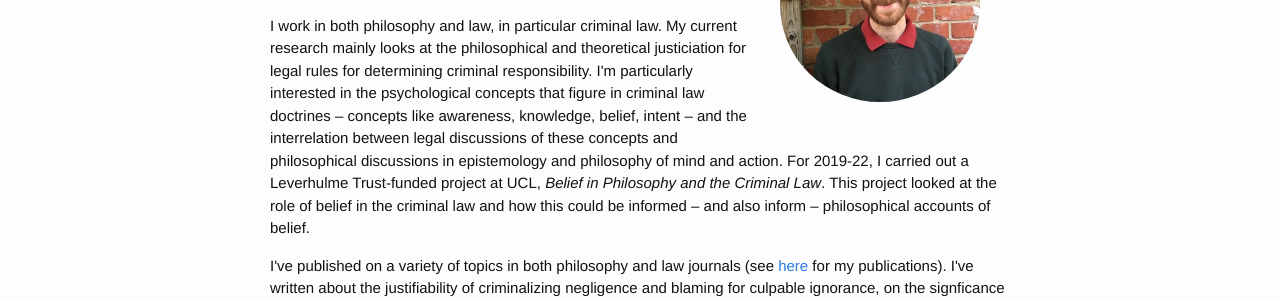
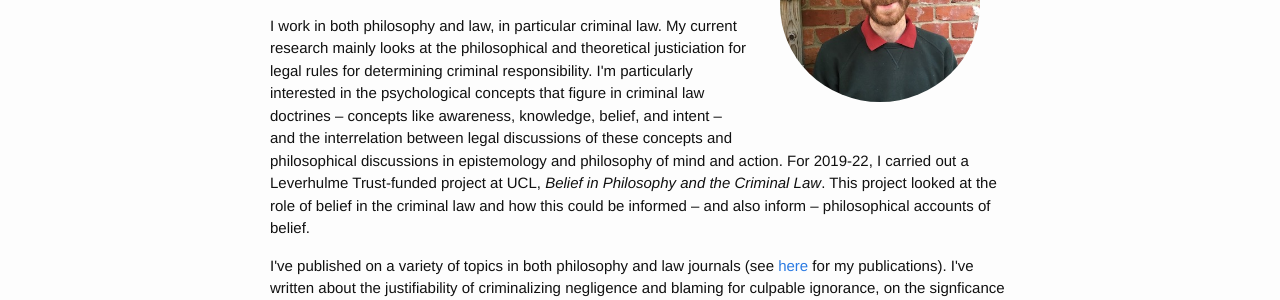
Before and after one commit to alexandergreenberg/alexandergreenberg.github.io, a Jekyll site: the page built from index.html, in a window 1280 px wide. Shown: the part 220-520 px from the top of the page. Built offline with Jekyll 4.4.1, drawn with Linux system fonts in a browser that asks for light colours; some web fonts are replaced.

Commit message:
Update index.html

```diff
--- a/index.html
+++ b/index.html
@@ -10,7 +10,7 @@
   </div>
     <p class="paragraph">I am a researcher in philosophy and law.</p>
     <p class="paragraph">I'm currently a Senior Teaching Fellow in Philosophy at the University of Southampton, and a Lecturer in Law at Balliol College, Oxford. I've previously held positions at UCL, Birkbeck, Oxford, Cambridge, and Gothenburg.</p>
-    <p class="paragraph">I work in both philosophy and law, in particular criminal law. My current research mainly looks at the philosophical and theoretical justiciation for legal rules for determining criminal responsibility. I'm particularly interested in the psychological concepts that figure in criminal law doctrines – concepts like awareness, knowledge, belief, intent – and the interrelation between legal discussions of these concepts and philosophical discussions in epistemology and philosophy of mind and action. For 2019-22, I carried out a Leverhulme Trust-funded project at UCL, <em>Belief in Philosophy and the Criminal Law</em>. This project looked at the role of belief in the criminal law and how this could be informed – and also inform – philosophical accounts of belief.</p>
+    <p class="paragraph">I work in both philosophy and law, in particular criminal law. My current research mainly looks at the philosophical and theoretical justiciation for legal rules for determining criminal responsibility. I'm particularly interested in the psychological concepts that figure in criminal law doctrines – concepts like awareness, knowledge, belief, and intent – and the interrelation between legal discussions of these concepts and philosophical discussions in epistemology and philosophy of mind and action. For 2019-22, I carried out a Leverhulme Trust-funded project at UCL, <em>Belief in Philosophy and the Criminal Law</em>. This project looked at the role of belief in the criminal law and how this could be informed – and also inform – philosophical accounts of belief.</p>
     <p class="paragraph">I've published on a variety of topics in both philosophy and law journals (see <a href="/publications/">here</a> for my publications). I've written about the justifiability of criminalizing negligence and blaming for culpable ignorance, on the signficance of the recklessness/negligence distinction, and on legal standards of proof. Before I became interested in the intersection of philosophy and criminal law, I mainly worked in epistemology and philosophy of mind, and my work in that area primarily looks at how we should understand the responsibility we have over what we believe, and the norms determining what we should believe and what we should say. I also have a side-interest in Aristotle's philosophy of mind.</p>
     <p class="paragraph">I studied for my PhD in the Philosophy Department at the University of Cambridge under the supervision of <a href="http://www.timcrane.com" target="_blank">Tim Crane</a> and <a href="http://www.phil.cam.ac.uk/people/teaching-research-pages/ahmed/ahmed-page" target="_blank">Arif Ahmed</a>.</p>
     <p class="paragraph">When I can, I like to garden, and I used to work as a gardener <a href="http://www.kings.cam.ac.uk/archive-centre/history-of-kings#toc-1" target="_blank">here</a>.</p>
```
